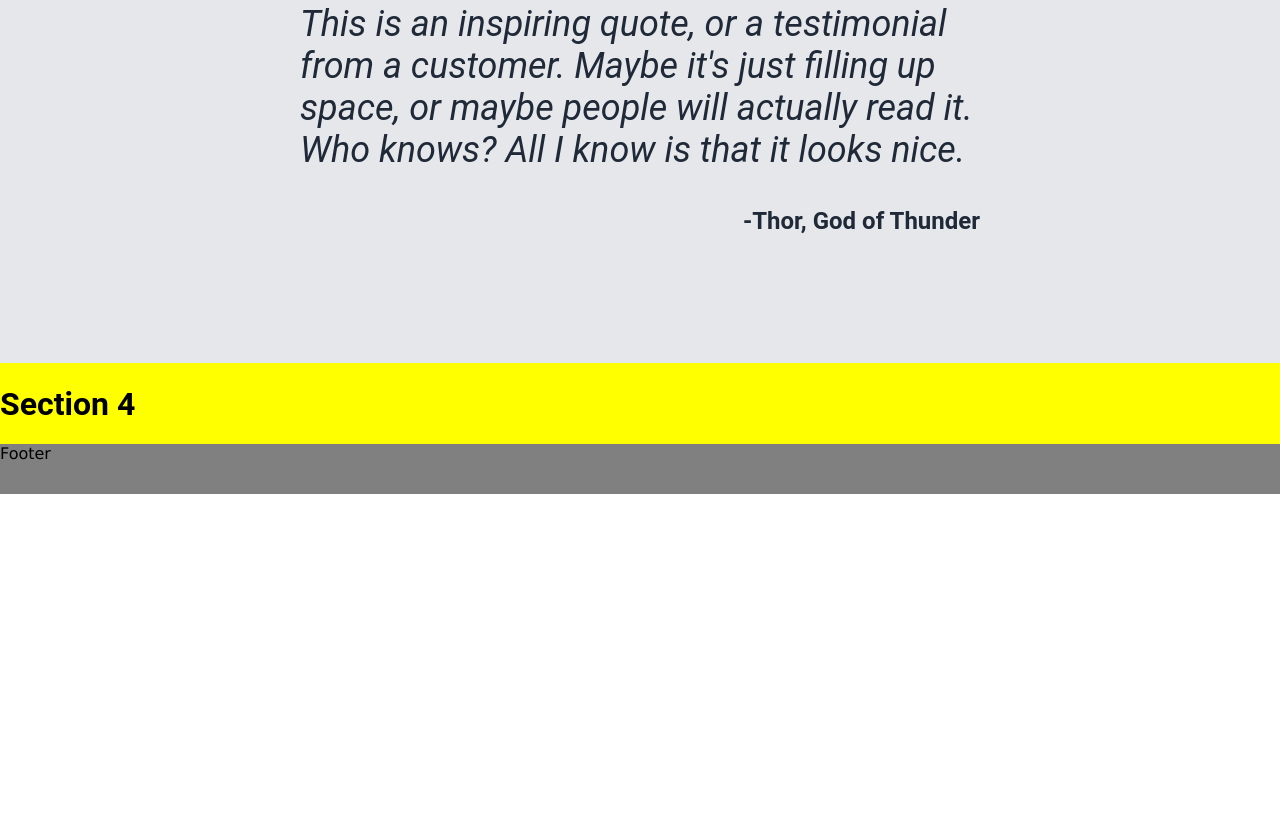
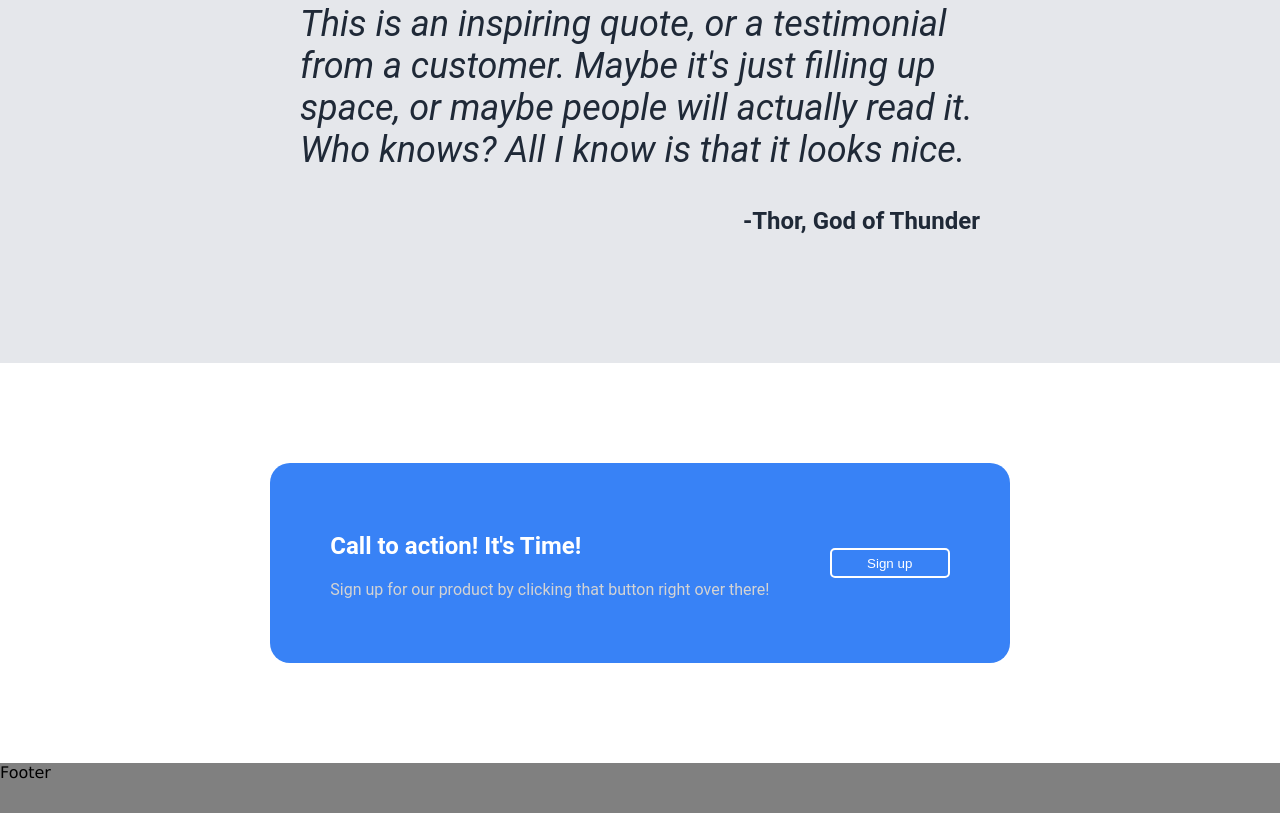
Before and after one commit to pear48461/Landing-Page, a plain HTML site: page index.html in a window 1280 px wide. Shown: the part 1186-1999 px from the top of the page. Before the commit the page ends 1680 px from the top, so only its background shows below. Drawn offline with Linux system fonts and the light colour scheme.

Commit message:
Section 4 completed

```diff
--- a/index.html
+++ b/index.html
@@ -53,7 +53,10 @@
                 <p class="thirdname">-Thor, God of Thunder</p>
             </div>
             <div class="fourth">
-                <h1>Section 4</h1>
+                <div class="fourthtext">
+                <h2>Call to action! It's Time!</h2>
+                <p>Sign up for our product by clicking that button right over there!</p></div>
+                <button class="fourthbutton">Sign up</button>
             </div>
         </div>
         <div class="footer">Footer</div>
--- a/style.css
+++ b/style.css
@@ -135,8 +135,33 @@ img {
 }
 
 .fourth {
-    background-color: yellow;
+    background-color: #3882F6;
     flex: 1;
+    display: Flex;
+    flex: 1 1 200px;
+    margin: 100px;
+    margin-left: 270px;
+    margin-right: 270px;
+    border-radius: 20px;
+    align-items: center;
+    justify-content: space-evenly;
+    color: white;
+}
+
+.fourthtext p {
+    color: lightgrey;
+
+}
+
+.fourthbutton {
+    Background: #3882F6;
+    color: white;
+    height: 30px;
+    width: 120px;
+    border-color: white;
+    border-width: 2px;
+    border-style: solid;
+    border-radius: 5px;
 }
 
 .footer {
```
